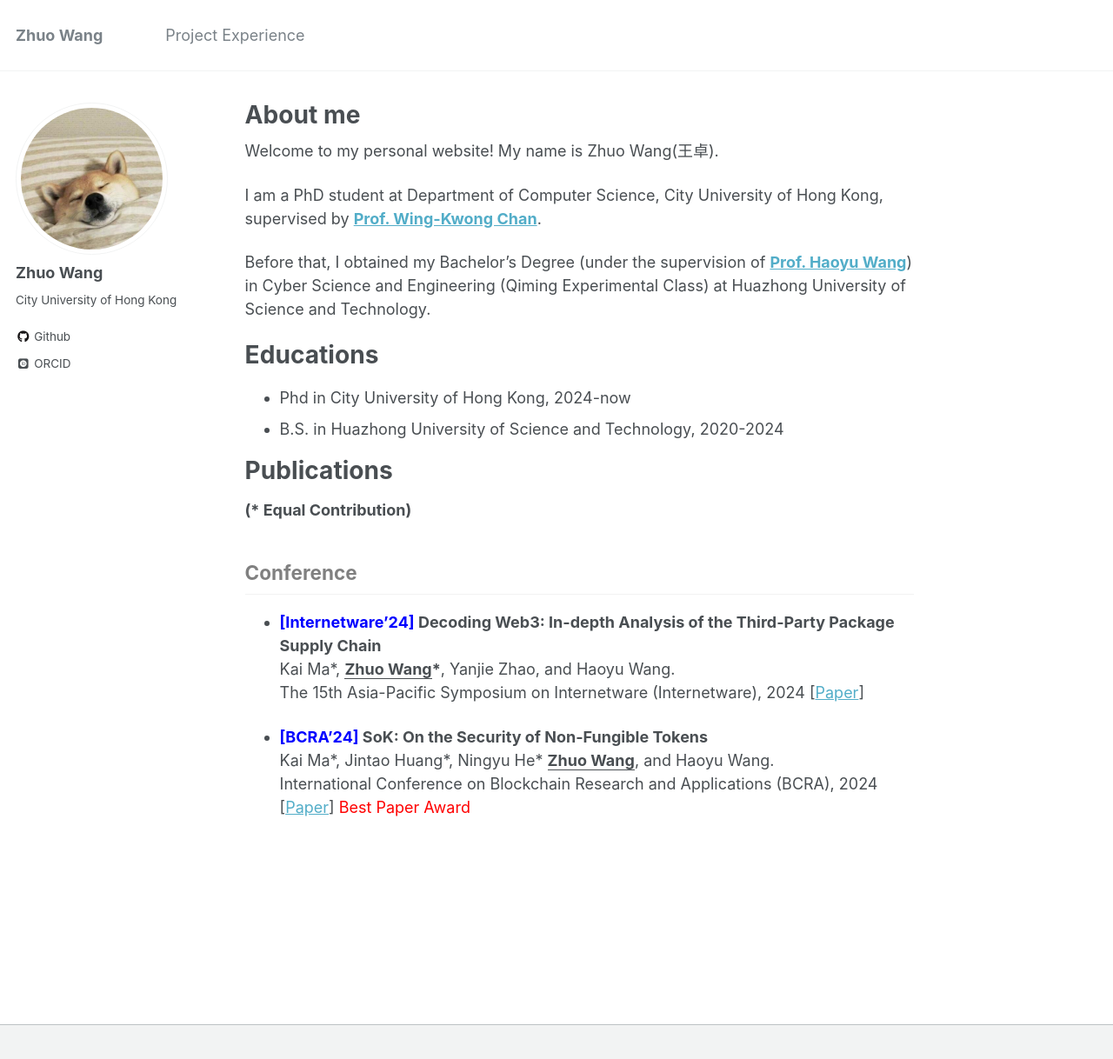
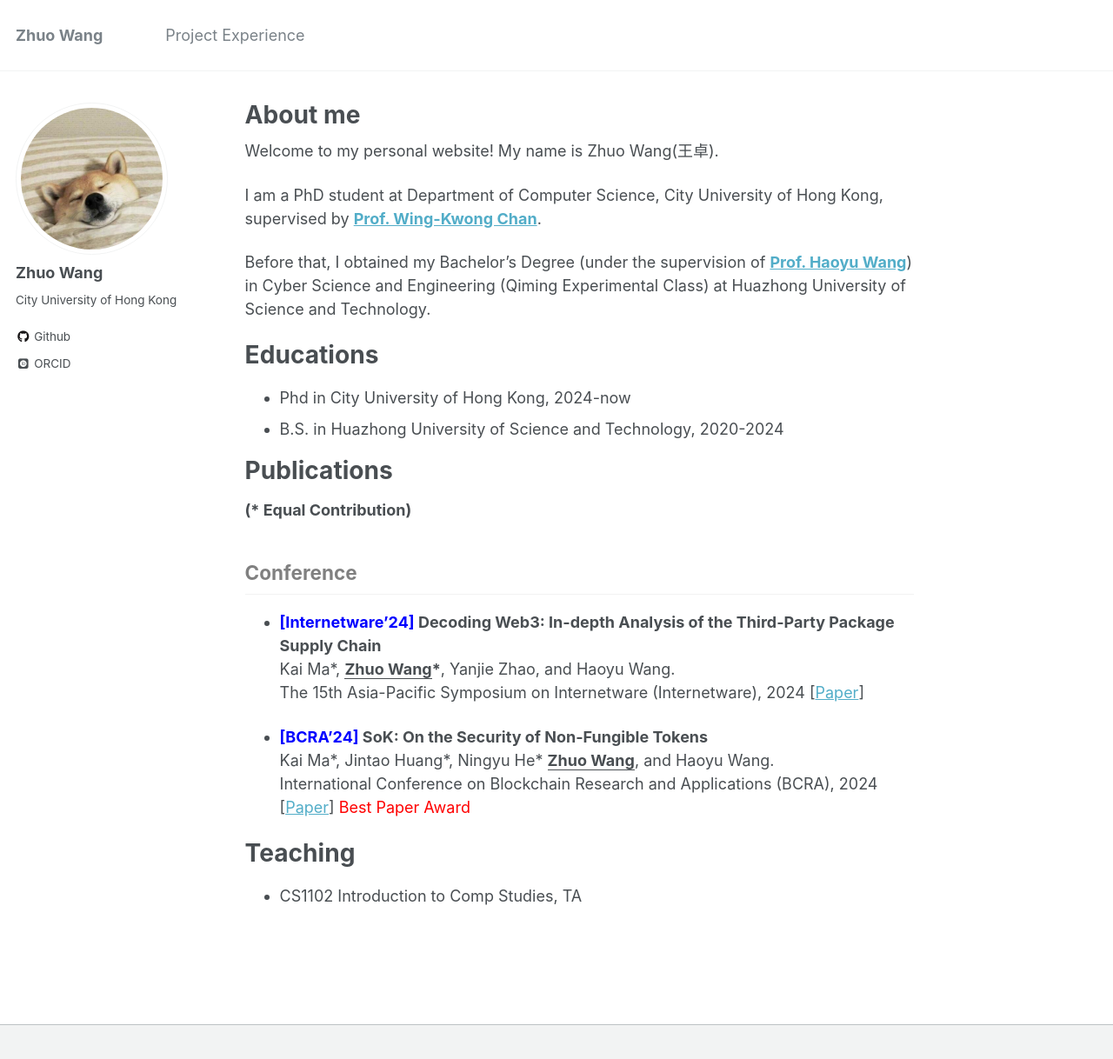
Before and after one commit to zhuozhuoH/zhuozhuoH.github.io, a Jekyll site: the page built from _pages/about.md, in a window 1280 px wide and 1251 px high. Shown: the top 1218 px of the window at 87% size. Built offline with Jekyll 4.4.1, drawn with Linux system fonts in a browser that asks for light colours; some web fonts are replaced.

Commit message:
Update about.md

```diff
--- a/_pages/about.md
+++ b/_pages/about.md
@@ -52,3 +52,6 @@ Before that, I obtained my Bachelor's Degree (under the supervision of **[Prof.
 * **<span style="color:#0000FF">\[BCRA'24\]</span> SoK: On the Security of Non-Fungible Tokens**
     <br>Kai Ma\*, Jintao Huang\*, Ningyu He\* **<u>Zhuo Wang</u>**, and Haoyu Wang.
     <br>International Conference on Blockchain Research and Applications (BCRA), 2024 [[Paper](https://arxiv.org/abs/2312.08000)] <span style="color:#FF0000">Best Paper Award</span>
+
+# Teaching
+* CS1102 Introduction to Comp Studies, TA
```
